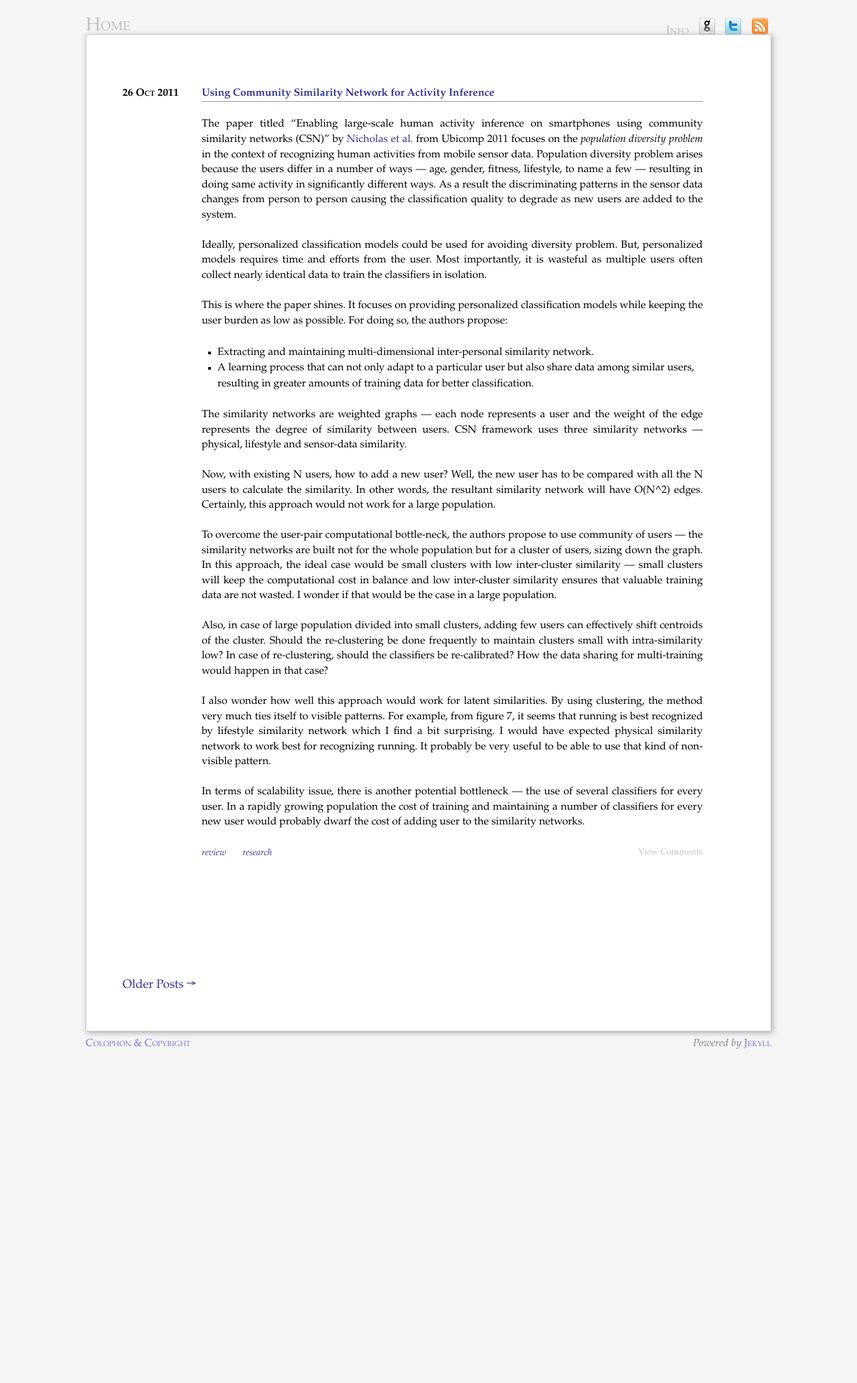
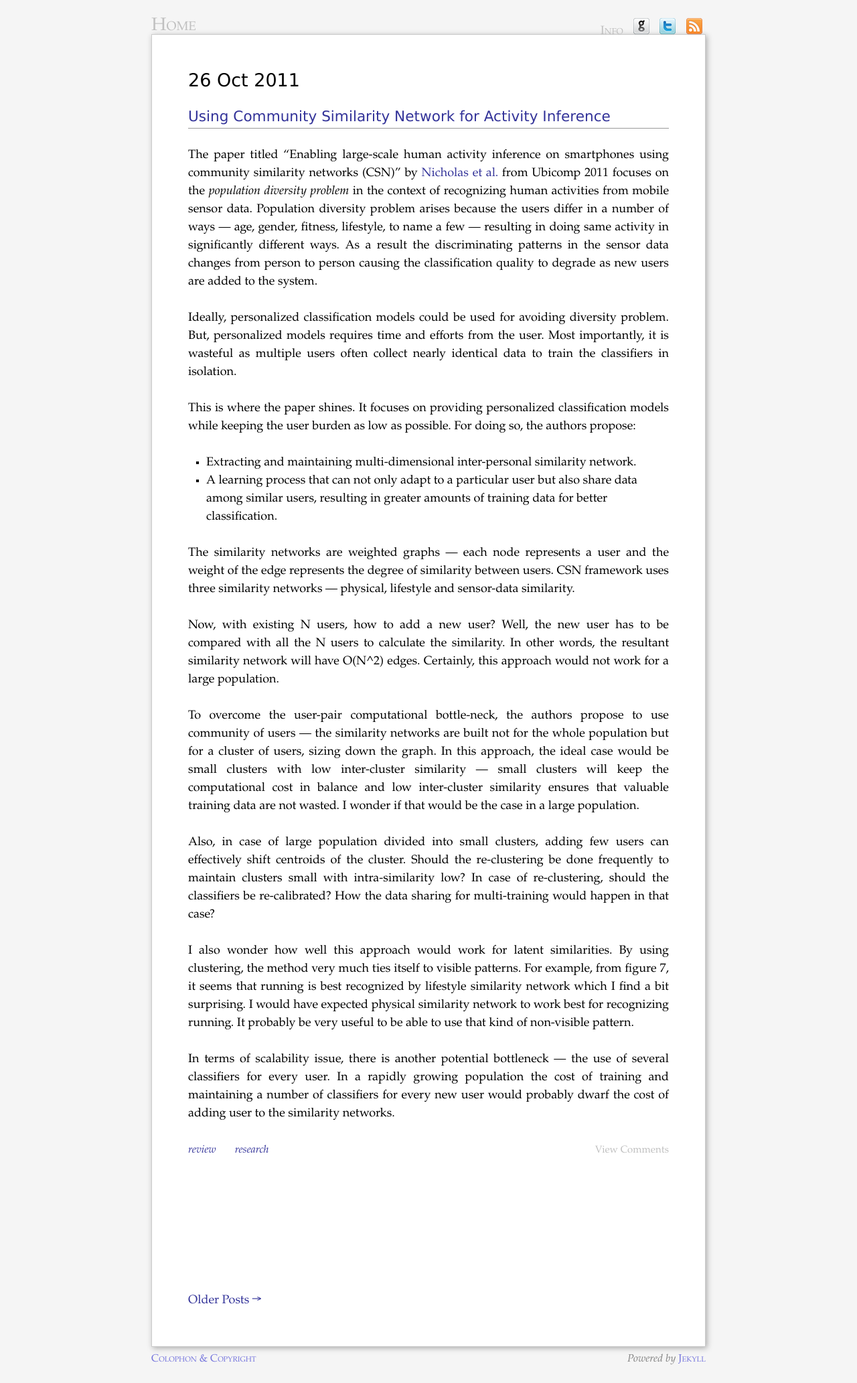
Before and after one commit to saeed-abdullah/saeed-abdullah.github.io, a Jekyll site: the page built from index.markdown, in a window 1280 px wide. Shown: the whole page at 67% size. Built offline with Jekyll 4.4.1, drawn with Linux system fonts in a browser that asks for light colours; Markdown is read by kramdown in place of the engine named in the settings; comment, search, counter and statistics services are not loaded; before the commit the page ends 1594 px from its top, so only the background shows below that.

Commit message:
Initial change in look at front page.

```diff
--- a/files/css/screen.css
+++ b/files/css/screen.css
@@ -65,8 +65,8 @@ hr {
 sup { line-height: 1ex; }
 
 #site {
-	/* max-width: 46em; */
-    max-width: 80%;
+	max-width: 46em;
+    /* max-width: 80%; */
 	margin: 1.5em auto 3em auto;
 	line-height:1.5em;
 }
@@ -279,13 +279,13 @@ body#Kith #header a.kith
 .footnotes ol li > a { display: none; }
 /* @end */
 
-/* @group Sections */
+/* @group Sections
 .section {
 	font-size: 87.5%;
 	line-height: 1.43em;
 	margin-bottom: 1.43em;
 	margin-top: 1.43em;
-	margin-left: 7.5em;
+	margin-left: 3em;
 	padding-right: 3em;
 }
 .section h1 {
@@ -303,8 +303,16 @@ body#Kith #header a.kith
 
 /* @end */
 
-.list .title { font-weight: bold; }
 p.line { position: relative; margin: 0; }
+
+a.title {
+    font-weight: normal;
+	font-size:1.2em;
+	font-weight: normal;
+	clear: left;
+	font-family: 'lucida grande', sans-serif;
+
+}
 p.excerpt { margin: 0; }
 .comments { font-size: smaller; position: absolute; color: silver; right: 0; top: 0; }
 .excerpt { color: black; }
@@ -344,6 +352,14 @@ p.excerpt { margin: 0; }
 .thin_line {
 	border-top: 1px solid #999;
 }
+
+/* small_date from ibuys.github.com */
+.small_date {
+    font-size: 0.8em;
+    text-align: right;
+    padding-bottom: 1px;
+}
+
 .bottom_spacer{padding-bottom: 8em;}
 
 /* @end */
```
